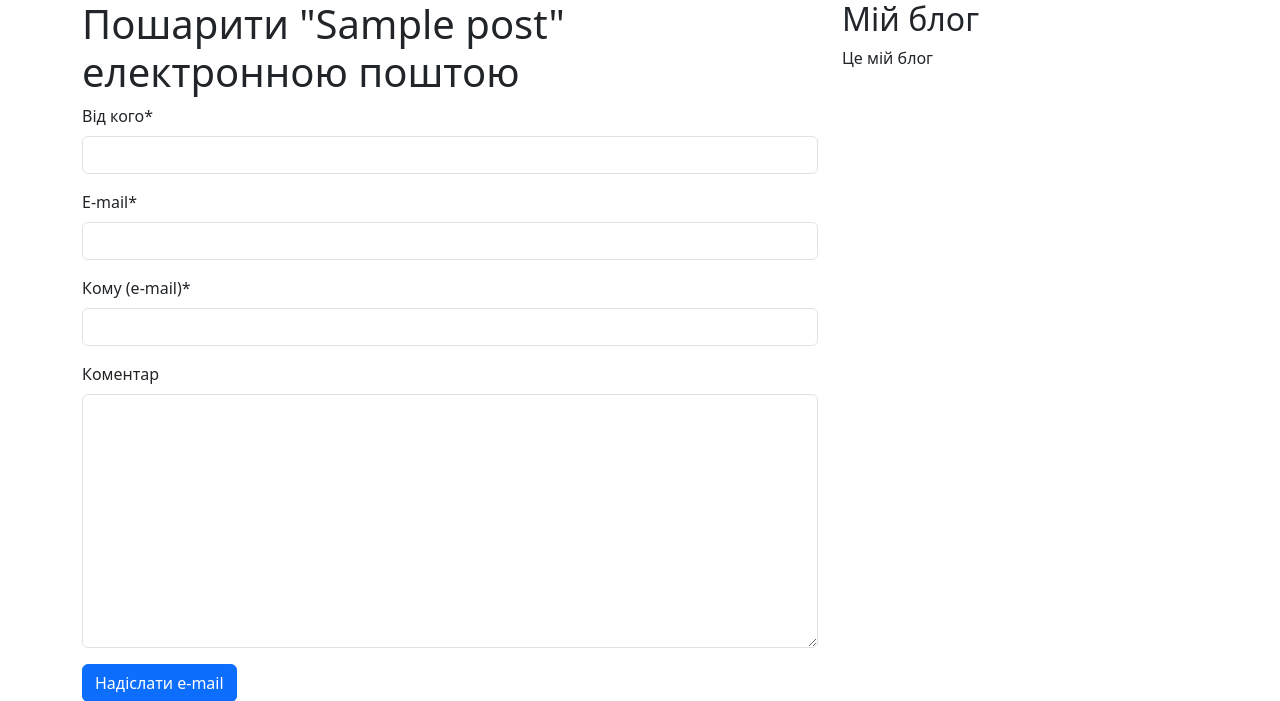
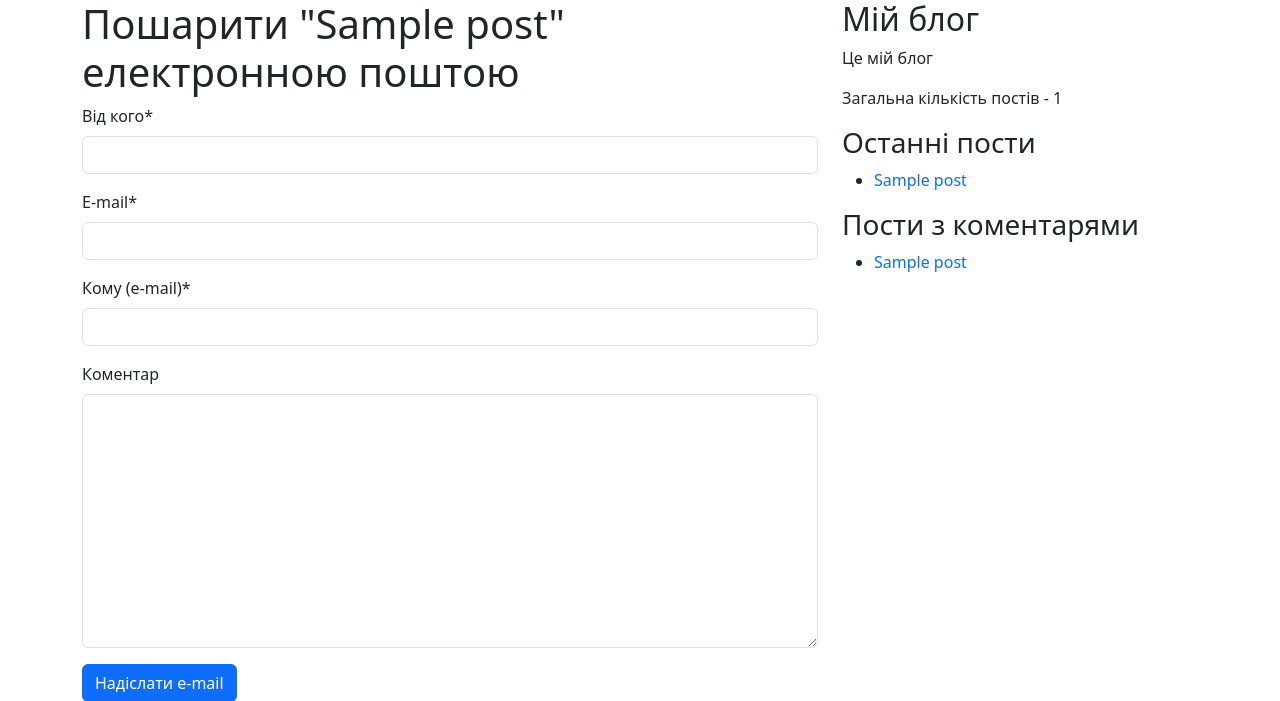
Before and after one commit to roman-yatsenko/python-web-blog-2025, a Django app: page /blog/1/share/ in a window 1280 px wide. Shown: the top 701 px of the page. Run offline with Django 5.2, Linux system fonts and the light colour scheme; tables that the repository leaves empty hold one stand-in row (values such as "Sample post"); some libraries are stand-ins or nearby versions.

Commit message:
Add template tags for post statistics and latest posts display in sidebar

```diff
--- a/blog/templates/blog/base.html
+++ b/blog/templates/blog/base.html
@@ -1,3 +1,5 @@
+{% load blog_tags %}
+
 <!DOCTYPE html>
 <html lang="uk">
 <head>
@@ -16,6 +18,18 @@
             <div id="sidebar" class="col-4">
                 <h2>Мій блог</h2>
                 <p>Це мій блог</p>
+                <p>Загальна кількість постів - {% total_posts %}</p>
+                <h3>Останні пости</h3>
+                {% show_latest_posts 3 %}
+                <h3>Пости з коментарями</h3>
+                {% get_most_commented_posts as most_commented_posts %}
+                <ul>
+                    {% for post in most_commented_posts %}
+                        <li>
+                            <a href="{{ post.get_absolute_url }}" class="text-decoration-none">{{ post.title }}</a>
+                        </li>
+                    {% endfor %}
+                </ul>
             </div>
         </div>
     </div>
--- /dev/null
+++ b/blog/templates/blog/post/latest_posts.html
@@ -0,0 +1,7 @@
+<ul>
+    {% for post in latest_posts %}
+        <li>
+            <a href="{{ post.get_absolute_url }}" class="text-decoration-none">{{ post.title }}</a>
+        </li>
+    {% endfor %}
+</ul>
--- /dev/null
+++ b/blog/templatetags/blog_tags.py
@@ -0,0 +1,24 @@
+from django import template
+from django.db.models import Count
+
+from ..models import Post
+
+register = template.Library()
+
+
+@register.simple_tag
+def total_posts():
+    return Post.published.count()
+
+
+@register.inclusion_tag('blog/post/latest_posts.html')
+def show_latest_posts(count=3):
+    latest_post = Post.published.order_by('-publish')[:count]
+    return {'latest_posts': latest_post}
+
+
+@register.simple_tag
+def get_most_commented_posts(count=5):
+    return Post.published.annotate(
+        total_comments=Count('comments')
+    ).filter(total_comments__gte=1).order_by('-total_comments', '-publish')[:count]
```
Also changed, not shown: blog/templatetags/__init__.py (added).
